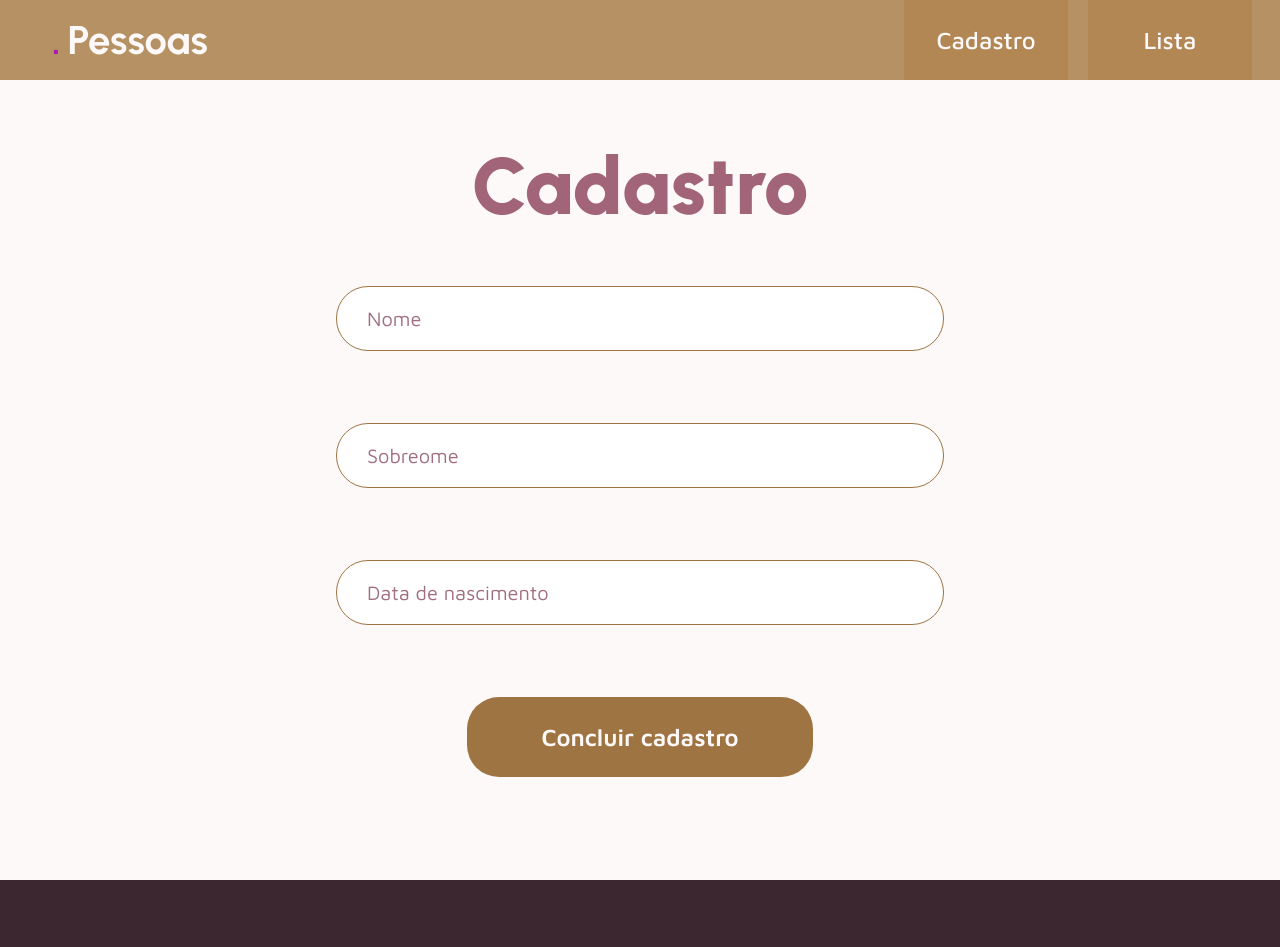
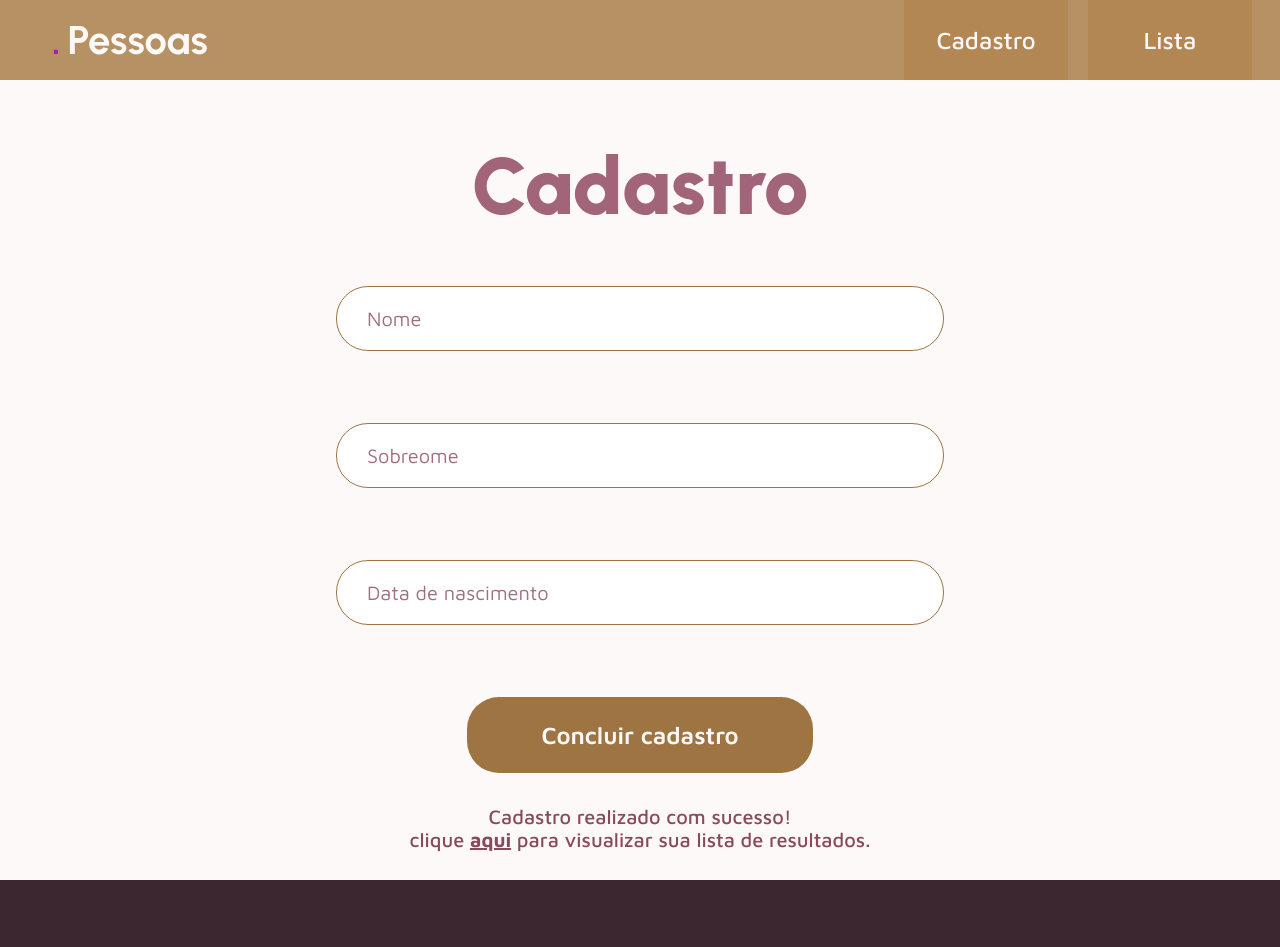
Before and after one commit to emararipe/desenvolve-desafio-15, a React (Create React App) app: page /cadastro in a window 1280 px wide. Shown: the top 947 px of the page. Built offline with nearby package versions, Linux system fonts and the light colour scheme; a web font is replaced by a local one.

Commit message:
formulário cont. + botões e header fix

```diff
--- a/package.json
+++ b/package.json
@@ -28,9 +28,11 @@
     "@testing-library/react": "^13.4.0",
     "@testing-library/user-event": "^13.5.0",
     "@types/styled-components": "^5.1.26",
+    "buffer": "^6.0.3",
     "react": "^18.2.0",
     "react-datepicker": "^4.13.0",
     "react-dom": "^18.2.0",
+    "react-html-parser": "^2.0.2",
     "react-router": "^6.12.1",
     "react-router-dom": "^6.12.1",
     "react-scripts": "^5.0.1",
@@ -45,6 +47,7 @@
     "@types/react": "^18.2.9",
     "@types/react-datepicker": "^4.11.2",
     "@types/react-dom": "^18.2.4",
+    "@types/react-html-parser": "^2.0.2",
     "typescript": "^5.1.3"
   },
   "browserslist": [
--- a/src/components/botoes.tsx
+++ b/src/components/botoes.tsx
@@ -22,5 +22,5 @@ export const BotaoHero = styled.button`
 `
 export const BotaoPadrao = styled(BotaoHero)`
   width: 346px;
-  height: 80px;
+
 `
--- a/src/components/formulario-cadastro/formulario-cadastro.css
+++ b/src/components/formulario-cadastro/formulario-cadastro.css
@@ -22,3 +22,15 @@
 .input-cadastro::placeholder{
   color: var(--texto-desfocado);
 }
+
+.texto-cadastro-aviso{
+  text-align: center;
+  font-size: 20px;
+  font-weight: 500;
+
+  margin-top: -2em;
+}
+
+.texto-cadastro-aviso a{
+  color: var(--texto-padrao);
+}
--- a/src/components/formulario-cadastro/formulario-cadastro.tsx
+++ b/src/components/formulario-cadastro/formulario-cadastro.tsx
@@ -1,11 +1,32 @@
 import { useState } from 'react'
 import { BotaoPadrao } from '../botoes'
+import ReactHtmlParser from 'react-html-parser'
 import DatePicker from 'react-datepicker'
 import './formulario-cadastro.css'
 import 'react-datepicker/dist/react-datepicker.css'
 
 interface FormularioCadastroProps {
-  tipo: string;
+  tipo: ContentType;
+}
+
+type ContentValue = {
+  feedbackMessage: string,
+  buttonLabel: string
+}
+
+type ContentType = 'cadastro' | 'atualizacao'
+
+type Content = Record<ContentType, ContentValue>
+
+const content: Content = {
+  cadastro: {
+    feedbackMessage: 'Cadastro realizado com sucesso!<br>clique <b><a href="/">aqui</a></b> para visualizar sua lista de resultados.',
+    buttonLabel: 'Concluir cadastro'
+  },
+  atualizacao: {
+    feedbackMessage: 'Atualização realizada com sucesso!<br>Voltar para <a href="/">lista de registros</a>.',
+    buttonLabel: 'Concluir atualização'
+  }
 }
 
 function FormularioCadastro(props: FormularioCadastroProps) {
@@ -16,6 +37,7 @@ function FormularioCadastro(props: FormularioCadastroProps) {
   const handleDateChange = (date: Date | null) => {
     setDataNascimento(date ? date.toISOString() : '')
   }
+
   return (
     <form className='formulario-cadastro'>
       <input type='text' className='input-cadastro' placeholder='Nome'/>
@@ -26,8 +48,9 @@ function FormularioCadastro(props: FormularioCadastroProps) {
         onChange={handleDateChange}
         dateFormat='dd/MM/yyyy'
         placeholderText='Data de nascimento'/>
-      <BotaoPadrao>Concluir { tipo }</BotaoPadrao>
+      <BotaoPadrao>{ content[tipo].buttonLabel }</BotaoPadrao>
 
+      <p className='texto-cadastro-aviso'>{ ReactHtmlParser(content[tipo].feedbackMessage) }</p>
     </form>
   )
 }
--- a/src/components/header/header.css
+++ b/src/components/header/header.css
@@ -12,10 +12,11 @@ header{
   font-family: 'Urbanist', sans-serif;
   text-decoration: none;
   color: var(--branco);
-}
 
-.logo:hover{
-  text-shadow: -2px 2px 2px rgba(218, 153, 74, 0.242);
+  &:hover{
+    text-shadow: -2px 2px 2px rgba(218, 153, 74, 0.242);
+    color: var(--branco);
+  }
 }
 
 .destaque-logo{
@@ -50,11 +51,12 @@ nav{
   width: 164px;
   text-align: center;
   background: var(--destaque-primario-suave);
+
+  &:hover{
+    background: var(--destaque-primario-medio);
+  }
 }
 
-.menu-nav li:hover{
-  background: var(--destaque-primario-medio);
-}
 
 .menu-nav-opcao{
   font-size: 24px;
@@ -62,4 +64,8 @@ nav{
   font-weight: 500;
   text-decoration: none;
   color: var(--branco);
+
+  &:hover{
+    color: var(--branco);
+  }
 }
--- a/src/index.css
+++ b/src/index.css
@@ -1,6 +1,7 @@
 :root {
   --branco:#FDF9F9;
   --destaque-logo: #ab19b0;
+  --destaque-link: #df7a00;
 
   --fundo-primario: #b69163;
   --fundo-secundario: #DEC8AE;
@@ -52,3 +53,7 @@ font-family: var(--fonte-principal);
 ::-webkit-scrollbar-thumb {
   background: var(--destaque-primario-forte);
 }
+
+a:hover {
+  color:var(--destaque-link);
+}
--- a/src/pages/cadastro.tsx
+++ b/src/pages/cadastro.tsx
@@ -1,4 +1,3 @@
-import React from 'react'
 import Layout from '../Layout'
 import { TituloPrincipal } from '../components/titulos'
 import FormularioCadastro from '../components/formulario-cadastro/formulario-cadastro'
@@ -11,7 +10,6 @@ function Cadastro() {
           <div className='paginas container'>
             <TituloPrincipal>Cadastro</TituloPrincipal>
             <FormularioCadastro tipo='cadastro' />
-
           </div>
        </section>
     </Layout>
```
Also changed, not shown: src/Layout.tsx (line endings or trailing spaces), 1 other file (tests, documents, lock files or other folders).
